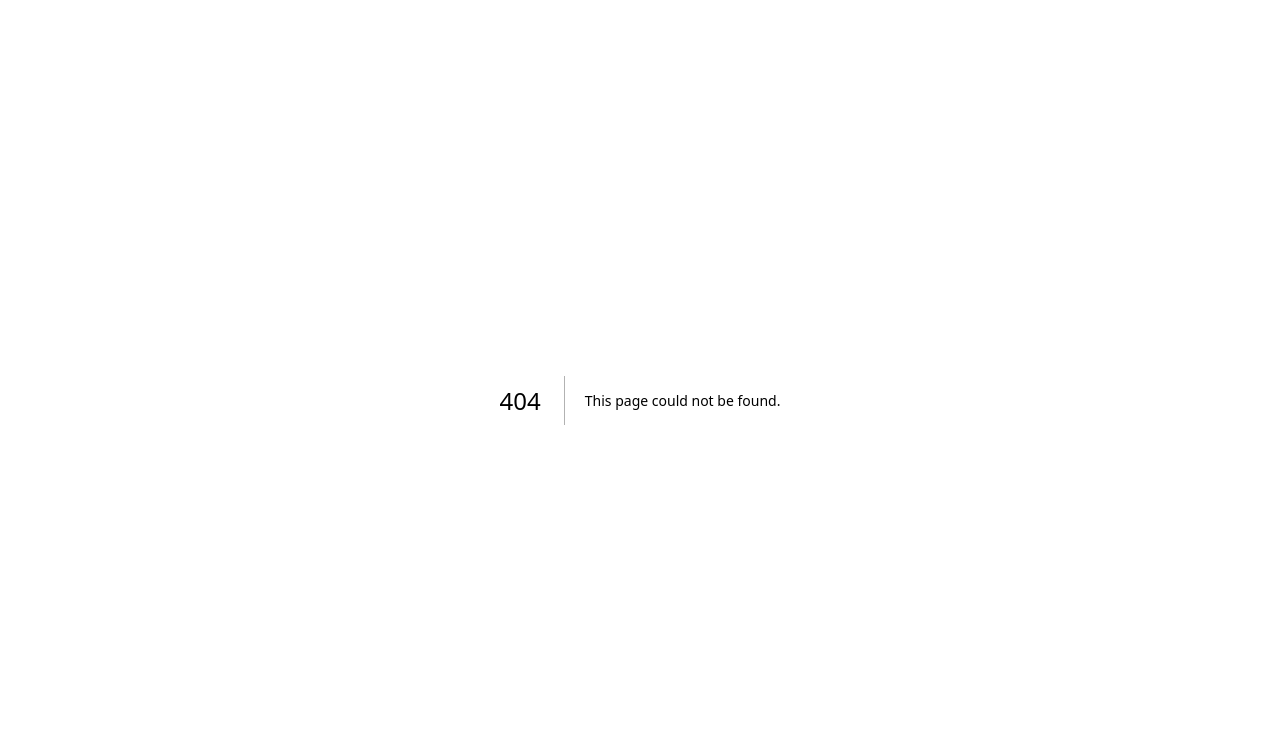
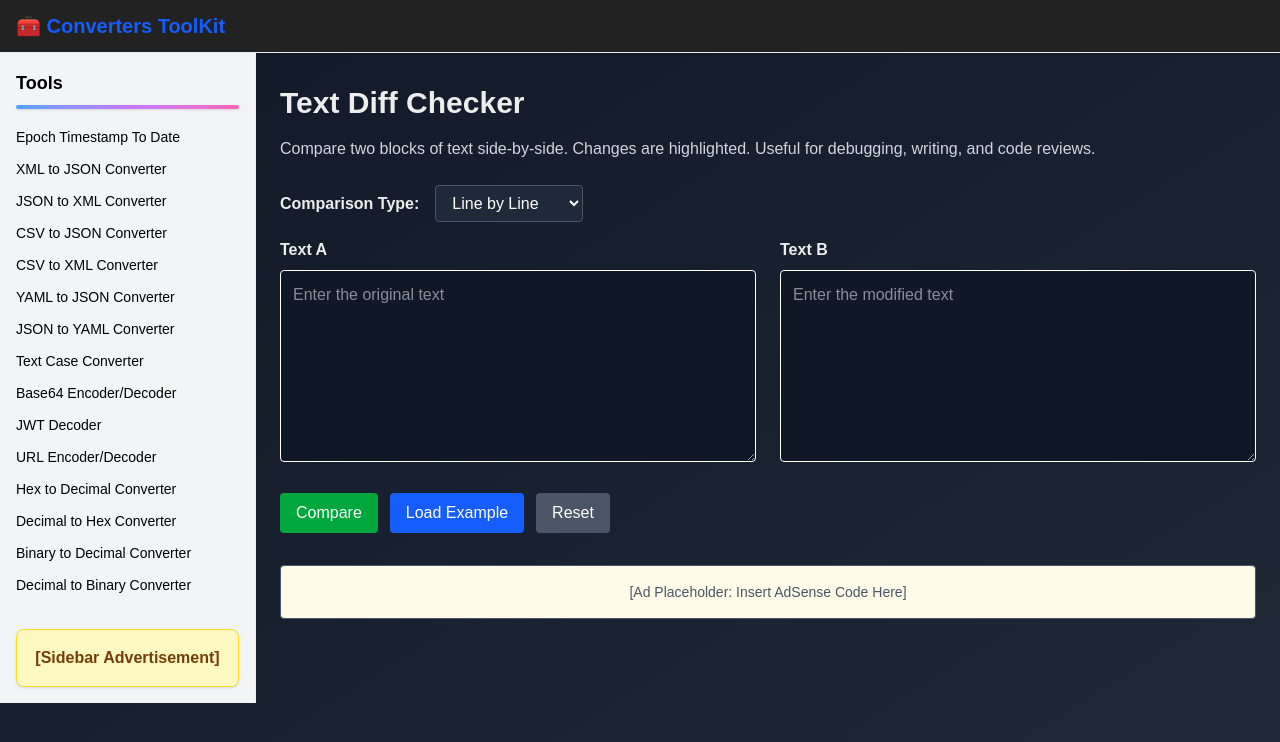
Before and after one commit to sachin6393/freedevtoolkit, a Next.js app: page /tools/text-diff-checker in a window 1280 px wide. Before the commit this address had no page. Shown: the top 742 px of the page. Built offline with nearby package versions, Linux system fonts and the light colour scheme.

Commit message:
added text diff checker

```diff
--- a/package.json
+++ b/package.json
@@ -9,6 +9,7 @@
     "lint": "next lint"
   },
   "dependencies": {
+    "diff": "^8.0.2",
     "js-yaml": "^4.1.0",
     "next": "15.3.5",
     "react": "^19.0.0",
--- /dev/null
+++ b/pages/tools/text-diff-checker.tsx
@@ -0,0 +1,190 @@
+import React, { useState } from "react";
+import Head from "next/head";
+import ToolLayout from "@/components/ToolLayout";
+import { toolList } from "@/components/utils/toolList";
+import { diffLines, diffWords, Change } from "diff";
+
+const CHAR_LIMIT = 10000; // Limit for performance
+
+export default function TextDiffChecker() {
+  const [text1, setText1] = useState("");
+  const [text2, setText2] = useState("");
+  const [diffType, setDiffType] = useState<"line" | "word">("line");
+  const [diffLeft, setDiffLeft] = useState<string[]>([]);
+  const [diffRight, setDiffRight] = useState<string[]>([]);
+  const [error, setError] = useState("");
+
+  const escapeHtml = (text: string) =>
+    text.replace(/</g, "&lt;").replace(/>/g, "&gt;");
+
+  const handleCompare = () => {
+    setError("");
+    if (text1.length > CHAR_LIMIT || text2.length > CHAR_LIMIT) {
+      setError(`❌ Each input is limited to ${CHAR_LIMIT} characters.`);
+      return;
+    }
+    try {
+      let diff: Change[] = [];
+      if (diffType === "line") {
+        diff = diffLines(text1, text2);
+      } else {
+        diff = diffWords(text1, text2);
+      }
+      const left: string[] = [];
+      const right: string[] = [];
+
+      diff.forEach((part) => {
+        if (part.added) {
+          // Present in B only
+          left.push("");
+          right.push(
+            `<span class="bg-green-800 text-white rounded px-1">${escapeHtml(
+              part.value
+            )}</span>`
+          );
+        } else if (part.removed) {
+          // Present in A only
+          left.push(
+            `<span class="bg-red-800 text-white rounded px-1">${escapeHtml(
+              part.value
+            )}</span>`
+          );
+          right.push("");
+        } else {
+          // Common
+          const escaped = escapeHtml(part.value);
+          left.push(`<span>${escaped}</span>`);
+          right.push(`<span>${escaped}</span>`);
+        }
+      });
+
+      setDiffLeft(left);
+      setDiffRight(right);
+    } catch (e) {
+      setError("❌ Error while comparing text.");
+    }
+  };
+
+  const handleReset = () => {
+    setText1("");
+    setText2("");
+    setDiffLeft([]);
+    setDiffRight([]);
+    setError("");
+  };
+
+  const handleExample = () => {
+    const a = `This is a text example.
+It will be compared to another text.
+This line is the same.
+This line is to be removed.`;
+    const b = `This is a text example.
+It will be compared with another text.
+This line is the same.
+This line is newly added.`;
+    setText1(a);
+    setText2(b);
+    setDiffLeft([]);
+    setDiffRight([]);
+    setError("");
+  };
+
+  return (
+    <ToolLayout tools={toolList}>
+      <Head>
+        <title>Text Diff Checker - Compare Side by Side</title>
+        <meta
+          name="description"
+          content="Compare two blocks of text side-by-side. Highlight added, removed, and changed lines or words. Fast, privacy-first text diff tool."
+        />
+      </Head>
+
+      <h1 className="text-3xl font-bold mb-4">Text Diff Checker</h1>
+      <p className="text-gray-300 mb-6">
+        Compare two blocks of text side-by-side. Changes are highlighted. Useful
+        for debugging, writing, and code reviews.
+      </p>
+
+      <div className="mb-4">
+        <label className="mr-4 font-semibold">Comparison Type:</label>
+        <select
+          className="bg-gray-800 border border-gray-600 text-white px-3 py-2 rounded focus:outline-none focus:ring-2 focus:ring-blue-500 transition duration-200"
+          value={diffType}
+          onChange={(e) => setDiffType(e.target.value as "line" | "word")}
+        >
+          <option value="line">Line by Line</option>
+          <option value="word">Word by Word</option>
+        </select>
+      </div>
+
+      <div className="grid grid-cols-1 md:grid-cols-2 gap-6 mb-6">
+        <div>
+          <label className="font-semibold block mb-2">Text A</label>
+          <textarea
+            className="w-full h-48 p-3 bg-gray-900 border text-white rounded"
+            value={text1}
+            onChange={(e) => setText1(e.target.value)}
+            placeholder="Enter the original text"
+            maxLength={CHAR_LIMIT}
+          />
+        </div>
+        <div>
+          <label className="font-semibold block mb-2">Text B</label>
+          <textarea
+            className="w-full h-48 p-3 bg-gray-900 border text-white rounded"
+            value={text2}
+            onChange={(e) => setText2(e.target.value)}
+            placeholder="Enter the modified text"
+            maxLength={CHAR_LIMIT}
+          />
+        </div>
+      </div>
+
+      <div className="flex gap-3 mb-6 flex-wrap">
+        <button
+          onClick={handleCompare}
+          className="bg-green-600 hover:bg-green-700 text-white px-4 py-2 rounded"
+        >
+          Compare
+        </button>
+        <button
+          onClick={handleExample}
+          className="bg-blue-600 hover:bg-blue-700 text-white px-4 py-2 rounded"
+        >
+          Load Example
+        </button>
+        <button
+          onClick={handleReset}
+          className="bg-gray-600 hover:bg-gray-700 text-white px-4 py-2 rounded"
+        >
+          Reset
+        </button>
+      </div>
+
+      {error && <p className="text-red-500 mb-4">{error}</p>}
+
+      {diffLeft.length > 0 && (
+        <div className="grid grid-cols-1 md:grid-cols-2 gap-4 text-sm">
+          <div className="bg-gray-900 p-4 rounded border overflow-auto h-[300px]">
+            <h3 className="text-white font-semibold mb-2">Text A</h3>
+            <pre
+              className="whitespace-pre-wrap text-white"
+              dangerouslySetInnerHTML={{ __html: diffLeft.join("") }}
+            />
+          </div>
+          <div className="bg-gray-900 p-4 rounded border overflow-auto h-[300px]">
+            <h3 className="text-white font-semibold mb-2">Text B</h3>
+            <pre
+              className="whitespace-pre-wrap text-white"
+              dangerouslySetInnerHTML={{ __html: diffRight.join("") }}
+            />
+          </div>
+        </div>
+      )}
+
+      <div className="my-8 p-4 border rounded bg-yellow-50 text-center text-sm text-gray-600">
+        [Ad Placeholder: Insert AdSense Code Here]
+      </div>
+    </ToolLayout>
+  );
+}
```
Also changed, not shown: 1 other file (tests, documents, lock files or other folders).
